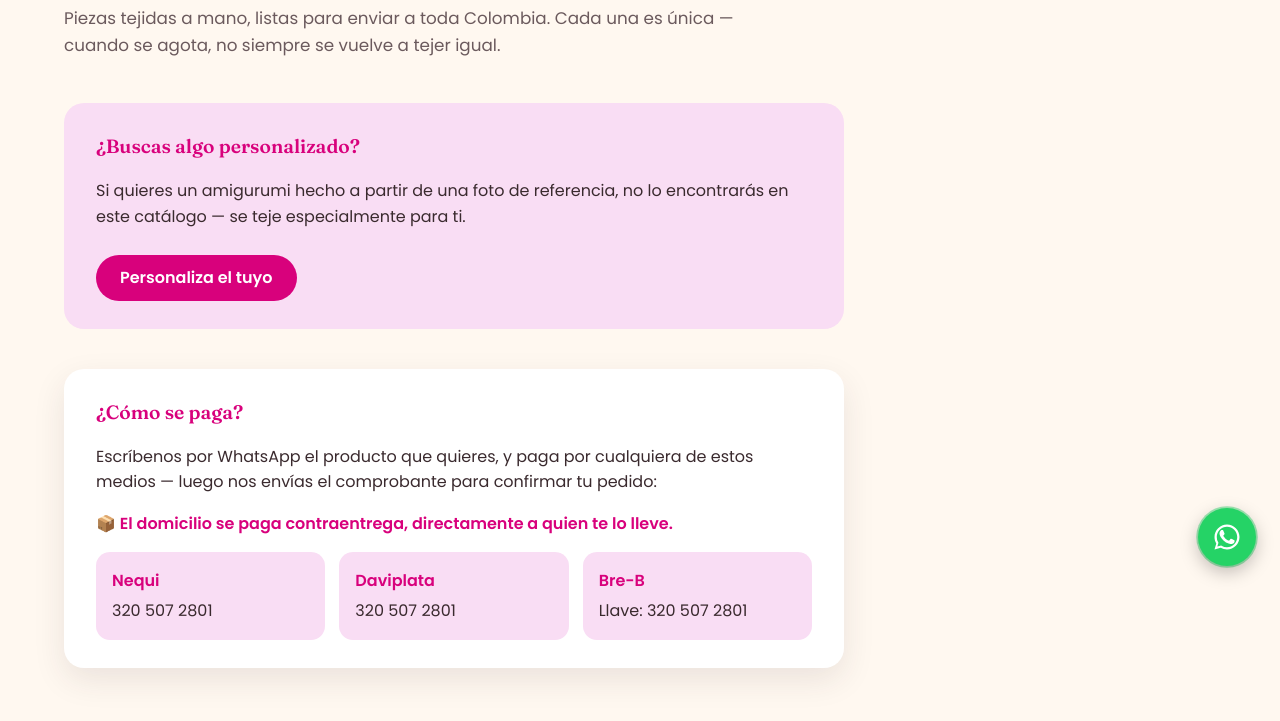
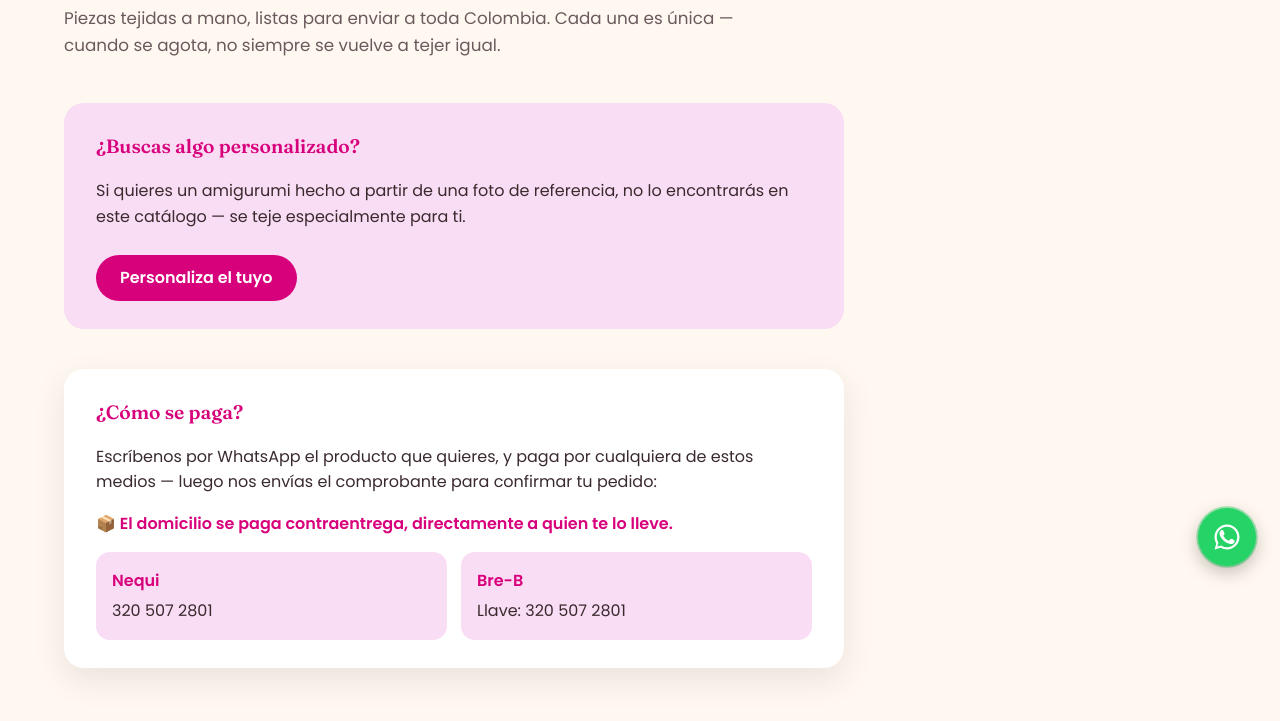
Before and after one commit to lana-rosa/web, a plain HTML site: page tienda.html in a window 1280 px wide. Shown: the part 210-931 px from the top of the page. Drawn offline with Linux system fonts and the light colour scheme.

Commit message:
Add files via upload

```diff
--- a/tienda.html
+++ b/tienda.html
@@ -1242,10 +1242,6 @@ a { color: var(--rosa-principal); }
         <p style="margin:0;">320 507 2801</p>
       </div>
       <div style="background:var(--rosa-suave); border-radius:14px; padding:16px;">
-        <p style="font-weight:600; margin:0 0 4px; color:var(--rosa-principal);">Daviplata</p>
-        <p style="margin:0;">320 507 2801</p>
-      </div>
-      <div style="background:var(--rosa-suave); border-radius:14px; padding:16px;">
         <p style="font-weight:600; margin:0 0 4px; color:var(--rosa-principal);">Bre-B</p>
         <p style="margin:0;">Llave: 320 507 2801</p>
       </div>
@@ -2265,7 +2261,7 @@ a { color: var(--rosa-principal); }
     <div>
       <h3>Medios de pago</h3>
       <div class="pie-pagos">
-        <span>Efectivo</span><span>Nequi</span><span>Daviplata</span><span>Bre-B</span><span>Tarjeta débito/crédito</span>
+        <span>Efectivo</span><span>Nequi</span><span>Bre-B</span><span>Tarjeta débito/crédito</span>
       </div>
       <p>
         <a href="mailto:hola@lanarosacrochet.com">hola@lanarosacrochet.com</a><br>
```
Also changed, not shown: aprende.html (+1 -1 lines), index.html (+1 -1 lines), personaliza.html (+1 -5 lines), politicas.html (+1 -1 lines), preguntas-frecuentes.html (+1 -1 lines), revista.html (+1 -1 lines), rosina.html (+1 -1 lines), sobre-nosotras.html (+1 -1 lines).
